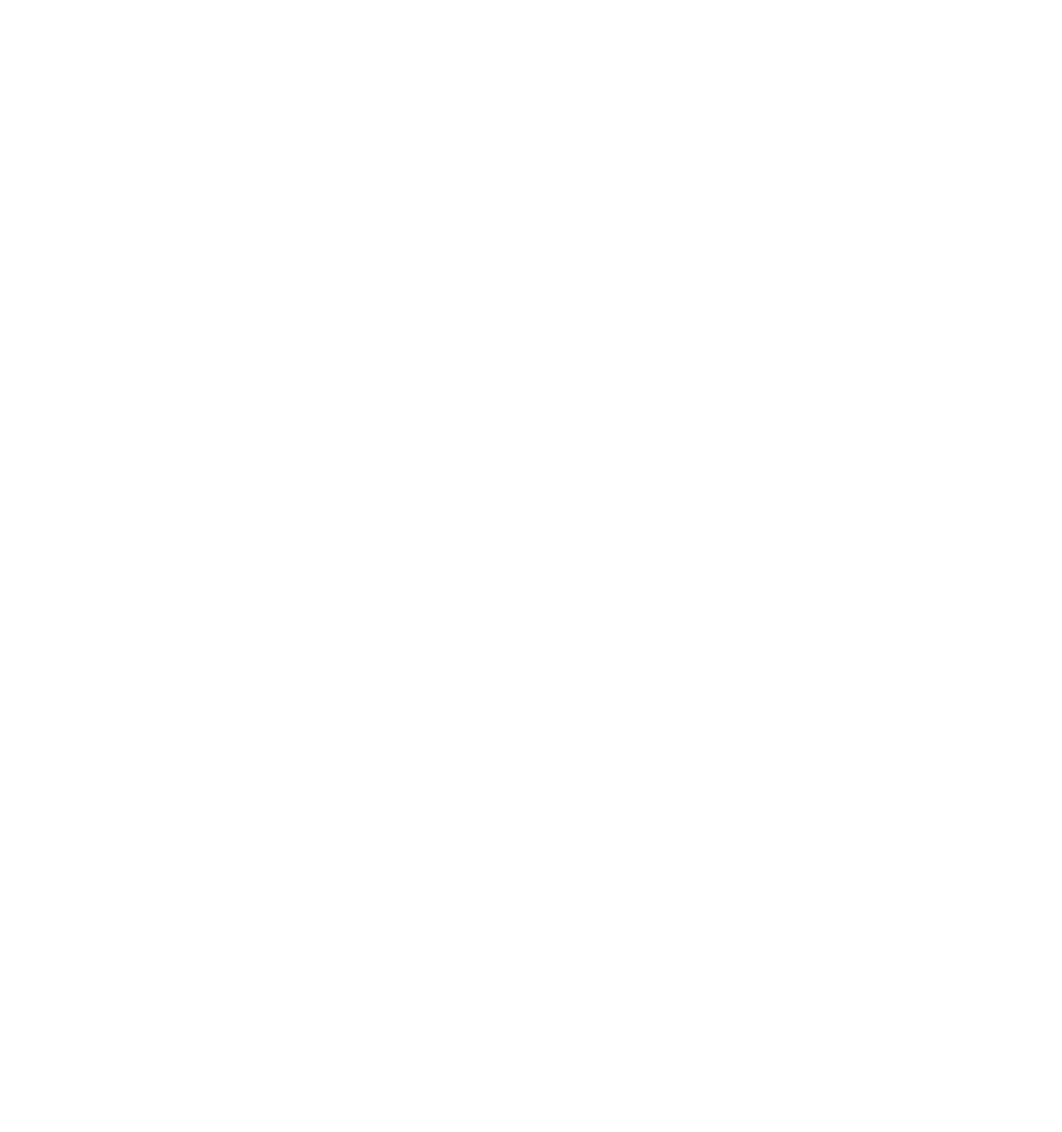
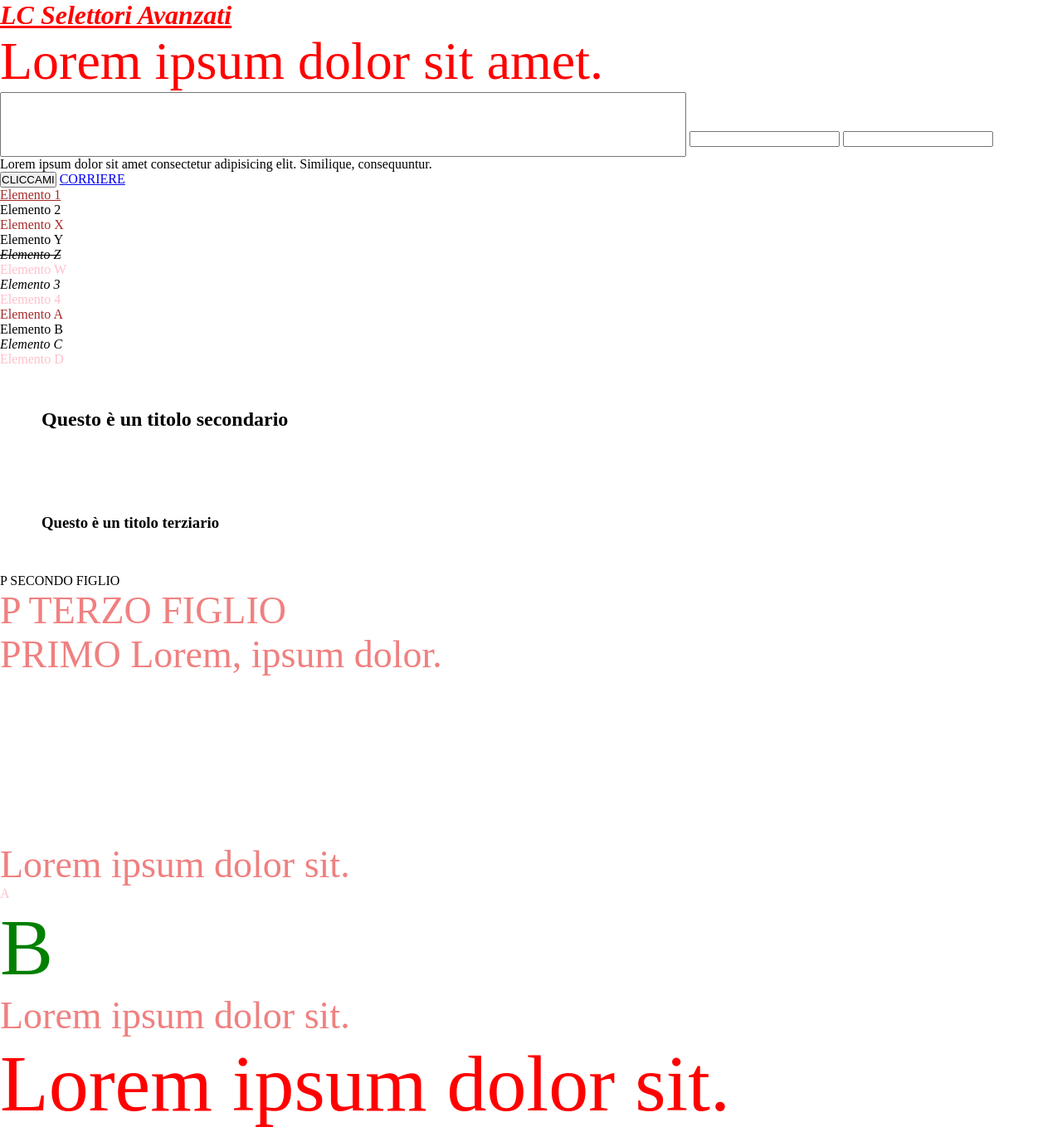
Before and after one commit to alessiovietri/lc-06-selettori-avanzati, a plain HTML site: page index.html in a window 1280 px wide. Shown: the top 1364 px of the page at 83% size. Before the commit the page ends 800 px from the top, so only its background shows below. Drawn offline with Linux system fonts and the light colour scheme.

Commit message:
Esperimenti vari con i selettori

```diff
--- a/css/style.css
+++ b/css/style.css
@@ -3,3 +3,110 @@
     padding: 0;
     box-sizing: border-box;
 }
+
+body {
+    padding-bottom: 200px;
+}
+
+h1#main-title.styling-h1.text-red {
+    font-style: italic;
+    color: red;
+    text-decoration: underline;
+}
+
+[attrib] {
+    color:red;
+    font-size: 4em;
+}
+
+.hover-class:hover {
+    color: yellow;
+    background-color: blue;
+    cursor: pointer;
+}
+
+input:focus {
+    color: green;
+}
+
+button:active {
+    background-color: purple;
+    font-size: 5em;
+}
+
+a:visited {
+    color: aqua;
+    font-size: 3em;
+}
+
+ul li:first-child {
+    color: brown;
+}
+
+ul li:nth-child(3) {
+    font-style: oblique;
+}
+
+ul li:last-child {
+    color: pink;
+}
+
+.class1 .class2 {
+    text-decoration: line-through;
+}
+
+.class1 > .class2 {
+    text-decoration: underline;
+}
+
+h2, h3 {
+    padding: 50px;
+}
+
+#TEMP p + p,      /* SELEZIONA TUTTI I P FRATELLI ADIACENTI DI UN ALTRO P */
+#TEMP div + p     /* SELEZIONA TUTTI I P FRATELLI ADIACENTI DI UN DIV */
+{
+    color: lightcoral;
+    font-size: 46px;
+}
+
+#TEMP p + p,      /* SELEZIONA TUTTI I P FRATELLI ADIACENTI DI UN ALTRO P */
+#TEMP div     /* SELEZIONA TUTTI I DIV */
+{
+    color: lightcoral;
+    font-size: 46px;
+}
+
+p ~ p {
+    color: lightcoral;
+    font-size: 46px;
+}
+
+#special-hover > div:first-child {
+    height: 150px;
+    background-color: aquamarine;
+}
+
+#special-hover > div:last-child {
+    height: 250px;
+    background-color: blue;
+}
+
+#special-hover > div:first-child:hover + div {
+    /* background-color: yellowgreen; */
+    display: none;
+}
+
+[title*="flower"]{
+    color: blueviolet;
+}
+
+#special-div p:last-of-type {
+    font-size: 6em;
+    color: red;
+}
+
+#special-div p:last-child {
+    font-size: 6em;
+    color: green;
+}
--- a/index.html
+++ b/index.html
@@ -10,5 +10,120 @@
     </head>
     <body>
 
+        <h1 id="main-title" class="styling-h1 text-red">
+            LC Selettori Avanzati
+        </h1>
+
+        <p attrib="hello">
+            Lorem ipsum dolor sit amet.
+        </p>
+
+        <input type="email" attrib="ciao" />
+        <input type="text" />
+        <input type="number" />
+
+        <div class="hover-class">
+            Lorem ipsum dolor sit amet consectetur adipisicing elit. Similique, consequuntur.
+        </div>
+
+        <button>
+            CLICCAMI
+        </button>
+
+        <a href="https://www.corriere.it">
+            CORRIERE
+        </a>
+
+        <ul class="class1">
+            <li class="class2">
+                Elemento 1
+            </li>
+            <li>
+                Elemento 2
+                <ul>
+                    <li>Elemento X</li>
+                    <li>Elemento Y</li>
+                    <li class="class2">Elemento Z</li>
+                    <li>Elemento W</li>
+                </ul>
+            </li>
+            <li>Elemento 3</li>
+            <li>Elemento 4</li>
+        </ul>
+
+        <ul>
+            <li>Elemento A</li>
+            <li>Elemento B</li>
+            <li>Elemento C</li>
+            <li>Elemento D</li>
+        </ul>
+
+        <h2>
+            Questo è un titolo secondario
+        </h2>
+
+        <h3>
+            Questo è un titolo terziario
+        </h3>
+
+        <div id="special-div">
+            <div></div>
+            <p class="primogenito">
+                P SECONDO FIGLIO
+            </p>
+            <p class="secondogenito">
+                P TERZO FIGLIO
+            </p>
+            <p class="terzogenito">
+                PRIMO Lorem, ipsum dolor.
+            </p>
+            <div class="terzogenito???"></div>
+            <h2></h2>
+            <h3></h3>
+            <span></span>
+            <p>
+                Lorem ipsum dolor sit.
+            </p>
+            <div>
+                <ul>
+                    <li>
+                        <p>
+                            A
+                        </p>
+                        <p>
+                            B
+                        </p>
+                    </li>
+                </ul>
+            </div>
+            <p>
+                Lorem ipsum dolor sit.
+            </p>
+            <div></div>
+            <p>
+                Lorem ipsum dolor sit.
+            </p>
+            <div></div>
+        </div>
+
+
+
+
+
+
+
+        <p>
+            Lorem ipsum dolor sit.s sdfsdfsdfsdfsdfsdf
+        </p>
+
+        <div id="special-hover">
+            <div></div>
+            <div></div>
+        </div>
+
+        <h6 title="ciccio-flower-ciccio">
+            Lorem ipsum dolor sit amet.
+        </h6>
+
     </body>
 </html>
```
Also changed, not shown: 1 other file.
